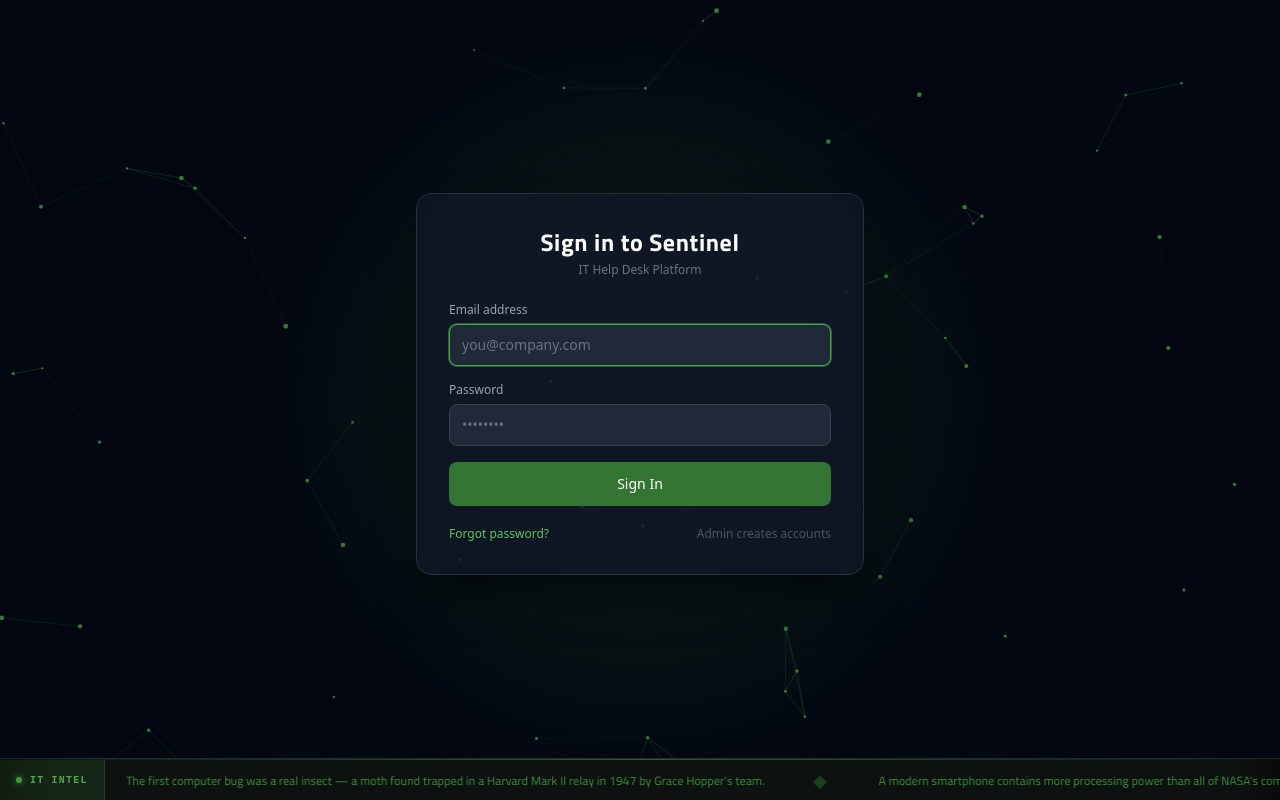
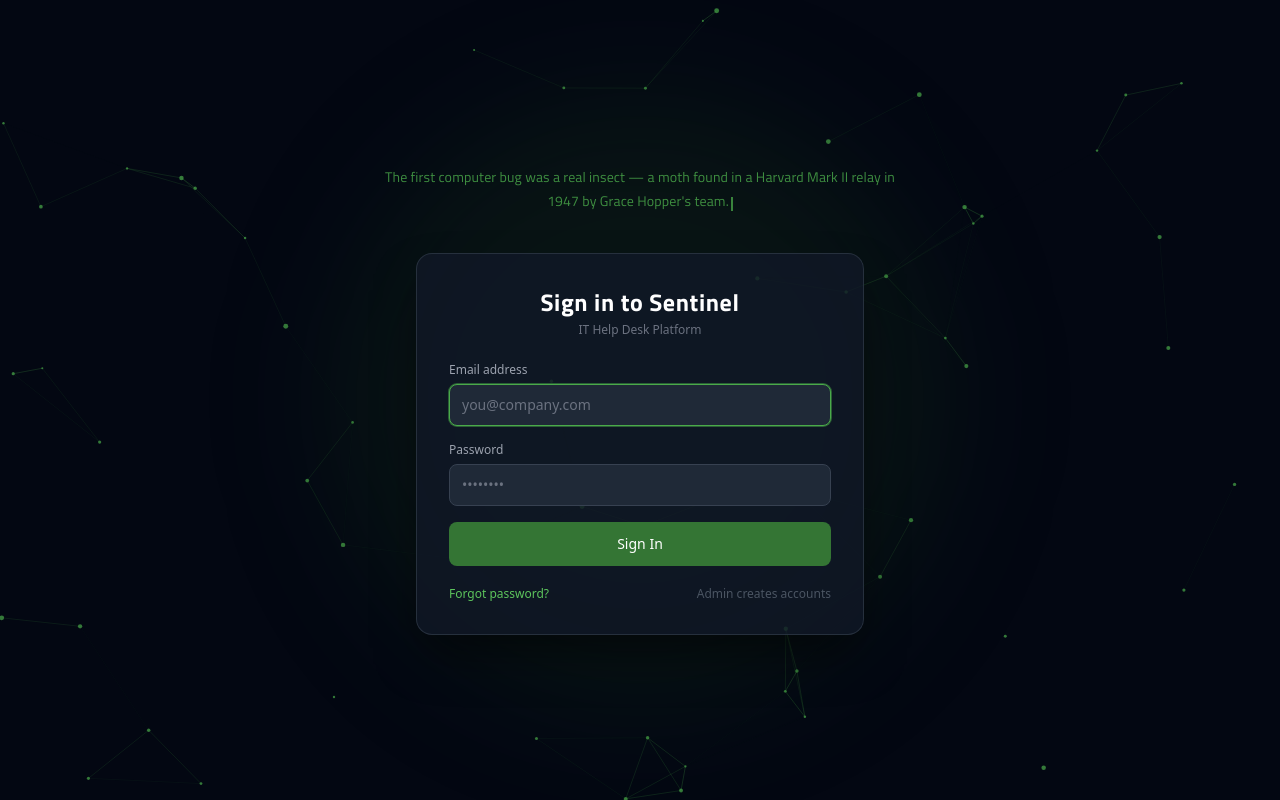
Before and after one commit to thebignut620/sentinel, a React (Vite) app in the folder client/: page /login in a window 1280 px wide. Built offline with nearby package versions, Linux system fonts and the light colour scheme.

Commit message:
Add typewriter IT facts above login card

```diff
--- a/client/src/pages/Login.jsx
+++ b/client/src/pages/Login.jsx
@@ -128,85 +128,105 @@ function ForgotPassword({ onClose }) {
   );
 }
 
-// ── IT facts ticker ───────────────────────────────────────────────────────────
+// ── Typewriter fact ───────────────────────────────────────────────────────────
 const FACTS = [
-  'The first computer bug was a real insect — a moth found trapped in a Harvard Mark II relay in 1947 by Grace Hopper\'s team.',
-  'A modern smartphone contains more processing power than all of NASA\'s combined computing capacity during the Apollo moon missions.',
-  'The first 1 GB hard drive, the IBM 3380, was released in 1980 — it weighed 550 lbs and cost $40,000.',
-  'Python is named after Monty Python\'s Flying Circus, not the snake. Guido van Rossum was reading Monty Python scripts when he created it.',
-  'Linux powers 96.3% of the world\'s top one million web servers and runs on everything from smart fridges to the International Space Station.',
-  'The QWERTY keyboard layout was originally designed to slow typists down to prevent mechanical typewriter jams in 1873.',
-  'There are over 1.13 billion websites on the internet, but fewer than 200 million of them are actively maintained.',
-  'The first domain name ever registered was Symbolics.com on March 15, 1985 — it\'s still online today.',
-  'Email predates the World Wide Web by over 20 years. The first email was sent by Ray Tomlinson in 1971 on ARPANET.',
+  'The first computer bug was a real insect — a moth found in a Harvard Mark II relay in 1947 by Grace Hopper\'s team.',
+  'A modern smartphone has more computing power than all of NASA\'s combined capacity during the Apollo moon missions.',
+  'The first 1 GB hard drive weighed 550 lbs and cost $40,000 when released by IBM in 1980.',
+  'Python is named after Monty Python\'s Flying Circus, not the snake.',
+  'Linux powers 96.3% of the world\'s top one million web servers.',
+  'The QWERTY layout was designed to slow typists down to prevent mechanical typewriter jams in 1873.',
+  'The first domain name ever registered was Symbolics.com on March 15, 1985.',
+  'Email predates the World Wide Web by over 20 years — the first was sent in 1971 on ARPANET.',
   'Approximately 90% of all the world\'s data has been generated in just the last two years.',
-  'The average enterprise loses $5,600 per minute during an unplanned IT outage, according to Gartner research.',
-  '"Wi-Fi" doesn\'t stand for anything. The name was invented by a branding agency and was never a technical acronym.',
-  'The first computer virus, Creeper, appeared in 1971 on ARPANET — it displayed: "I\'m the creeper, catch me if you can!"',
-  'SHA-256, used in Bitcoin and TLS certificates, produces 2⁵⁶ possible hashes — more than the estimated atoms in the observable universe.',
-  'The term "bug" in software predates computers — engineers used it to mean any fault or defect as far back as Thomas Edison in 1878.',
+  'The average enterprise loses $5,600 per minute during an unplanned IT outage.',
+  '"Wi-Fi" doesn\'t stand for anything — the name was invented by a branding agency.',
+  'The first computer virus, Creeper, appeared in 1971 and displayed: "I\'m the creeper, catch me if you can!"',
+  'SHA-256 produces more possible hashes than there are estimated atoms in the observable universe.',
+  'The word "bug" in software engineering dates back to Thomas Edison, who used it for faults in 1878.',
+  'There are over 1.13 billion websites on the internet, but fewer than 200 million are actively maintained.',
 ];
 
-function Ticker() {
-  // Duplicate items to create a seamless loop
-  const items = [...FACTS, ...FACTS];
+// Typing speed: ~30ms per character (comfortable reading pace as it types)
+const CHAR_DELAY = 30;
+const PAUSE_AFTER = 2200;  // ms to hold after fully typed
+const FADE_DURATION = 600; // ms for fade out
+
+function TypewriterFact() {
+  const [factIndex, setFactIndex] = useState(0);
+  const [displayed, setDisplayed]   = useState('');
+  const [opacity, setOpacity]       = useState(1);
+  const stateRef = useRef({ index: 0, charIndex: 0, phase: 'typing' });
+  const timerRef = useRef(null);
+
+  useEffect(() => {
+    const s = stateRef.current;
+
+    const tick = () => {
+      if (s.phase === 'typing') {
+        const full = FACTS[s.index];
+        if (s.charIndex < full.length) {
+          s.charIndex++;
+          setDisplayed(full.slice(0, s.charIndex));
+          timerRef.current = setTimeout(tick, CHAR_DELAY);
+        } else {
+          // Finished typing — pause, then fade out
+          s.phase = 'pausing';
+          timerRef.current = setTimeout(() => {
+            s.phase = 'fading';
+            setOpacity(0);
+            timerRef.current = setTimeout(() => {
+              // Move to next fact, reset
+              s.index = (s.index + 1) % FACTS.length;
+              s.charIndex = 0;
+              s.phase = 'typing';
+              setDisplayed('');
+              setFactIndex(s.index);
+              setOpacity(1);
+              timerRef.current = setTimeout(tick, 80);
+            }, FADE_DURATION);
+          }, PAUSE_AFTER);
+        }
+      }
+    };
+
+    timerRef.current = setTimeout(tick, 400); // short initial delay
+    return () => clearTimeout(timerRef.current);
+  }, []);
 
   return (
     <div
-      className="absolute bottom-0 left-0 right-0 z-20 overflow-hidden"
+      className="relative z-10 w-full max-w-xl mx-auto text-center px-6 mb-10"
       style={{
-        background: 'linear-gradient(to right, #0a0a0a 0%, transparent 4%, transparent 96%, #0a0a0a 100%), #0d1210',
-        borderTop: '1px solid rgba(74,170,74,0.2)',
+        opacity,
+        transition: opacity === 0 ? `opacity ${FADE_DURATION}ms ease-out` : 'none',
       }}
     >
-      {/* Top edge glow line */}
-      <div style={{ height: '1px', background: 'linear-gradient(to right, transparent, rgba(74,170,74,0.5), transparent)' }} />
-
-      <div className="flex items-center h-10">
-        {/* Label tag */}
-        <div
-          className="shrink-0 flex items-center gap-2 px-4 h-full z-10"
+      <p
+        style={{
+          color: 'rgba(74,170,74,0.82)',
+          fontSize: '14px',
+          lineHeight: '1.7',
+          letterSpacing: '0.01em',
+          fontFamily: '"Titillium Web", sans-serif',
+          fontWeight: 400,
+          minHeight: '3em',
+        }}
+      >
+        {displayed}
+        {/* Blinking cursor */}
+        <span
           style={{
-            background: 'rgba(74,170,74,0.12)',
-            borderRight: '1px solid rgba(74,170,74,0.25)',
+            display: 'inline-block',
+            width: '2px',
+            height: '1em',
+            background: 'rgba(74,170,74,0.75)',
+            marginLeft: '2px',
+            verticalAlign: 'text-bottom',
+            animation: 'cursorBlink 1s step-end infinite',
           }}
-        >
-          <span style={{ width: '6px', height: '6px', borderRadius: '50%', background: '#4aaa4a', boxShadow: '0 0 6px #4aaa4a', animation: 'glowPulse 2s ease-in-out infinite', display: 'inline-block' }} />
-          <span style={{ fontSize: '10px', fontWeight: 700, letterSpacing: '0.12em', color: '#4aaa4a', fontFamily: 'monospace', textTransform: 'uppercase' }}>
-            IT INTEL
-          </span>
-        </div>
-
-        {/* Scrolling track */}
-        <div className="flex-1 overflow-hidden relative">
-          <div
-            style={{
-              display: 'flex',
-              whiteSpace: 'nowrap',
-              animation: 'tickerScroll 120s linear infinite',
-              willChange: 'transform',
-            }}
-          >
-            {items.map((fact, i) => (
-              <span key={i} style={{ display: 'inline-flex', alignItems: 'center', flexShrink: 0 }}>
-                <span
-                  style={{
-                    fontSize: '12px',
-                    color: 'rgba(74,170,74,0.85)',
-                    fontFamily: '"Titillium Web", monospace',
-                    letterSpacing: '0.01em',
-                    padding: '0 48px',
-                  }}
-                >
-                  {fact}
-                </span>
-                {/* Separator dot */}
-                <span style={{ color: 'rgba(74,170,74,0.3)', fontSize: '18px', marginRight: '4px' }}>◆</span>
-              </span>
-            ))}
-          </div>
-        </div>
-      </div>
+        />
+      </p>
     </div>
   );
 }
@@ -241,25 +261,23 @@ export default function Login() {
 
   return (
     <>
-      {/* Inject ticker keyframe */}
       <style>{`
-        @keyframes tickerScroll {
-          0%   { transform: translateX(0); }
-          100% { transform: translateX(-50%); }
-        }
-        @keyframes glowPulse {
-          0%, 100% { box-shadow: 0 0 4px #4aaa4a; opacity: 0.7; }
-          50%       { box-shadow: 0 0 10px #4aaa4a; opacity: 1; }
+        @keyframes cursorBlink {
+          0%, 100% { opacity: 1; }
+          50%       { opacity: 0; }
         }
       `}</style>
 
-      <div className="relative min-h-screen flex items-center justify-center p-6 pb-14 overflow-hidden bg-gray-950">
+      <div className="relative min-h-screen flex flex-col items-center justify-center p-6 overflow-hidden bg-gray-950">
         <ParticleCanvas />
 
         {/* Radial glow */}
         <div className="absolute inset-0 flex items-center justify-center pointer-events-none">
           <div className="w-[600px] h-[600px] rounded-full bg-pine-900/20 blur-3xl" />
         </div>
+
+        {/* Typewriter fact — sits above the card */}
+        <TypewriterFact />
 
         {/* Login card */}
         <div className={`relative z-10 w-full max-w-md animate-fadeIn ${shaking ? 'animate-shake' : ''}`}>
@@ -310,9 +328,6 @@ export default function Login() {
             </div>
           </div>
         </div>
-
-        {/* Ticker pinned to bottom */}
-        <Ticker />
       </div>
 
       {showForgot && <ForgotPassword onClose={() => setShowForgot(false)} />}
```
